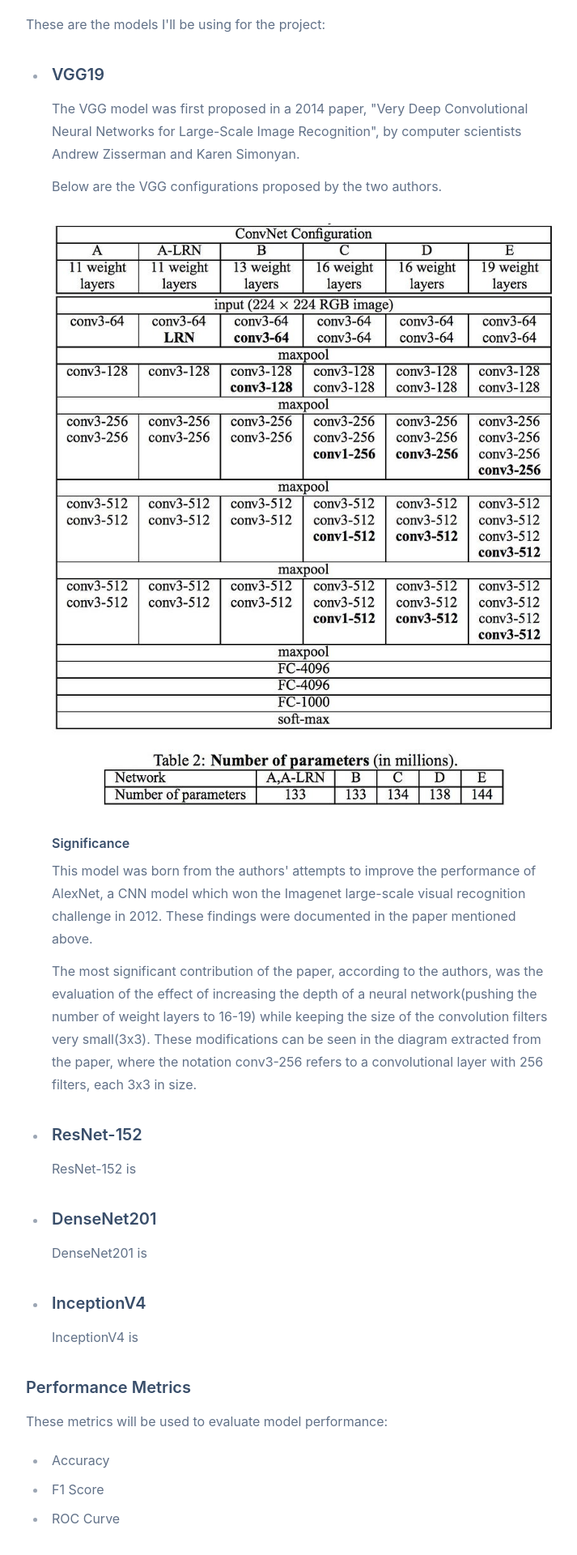
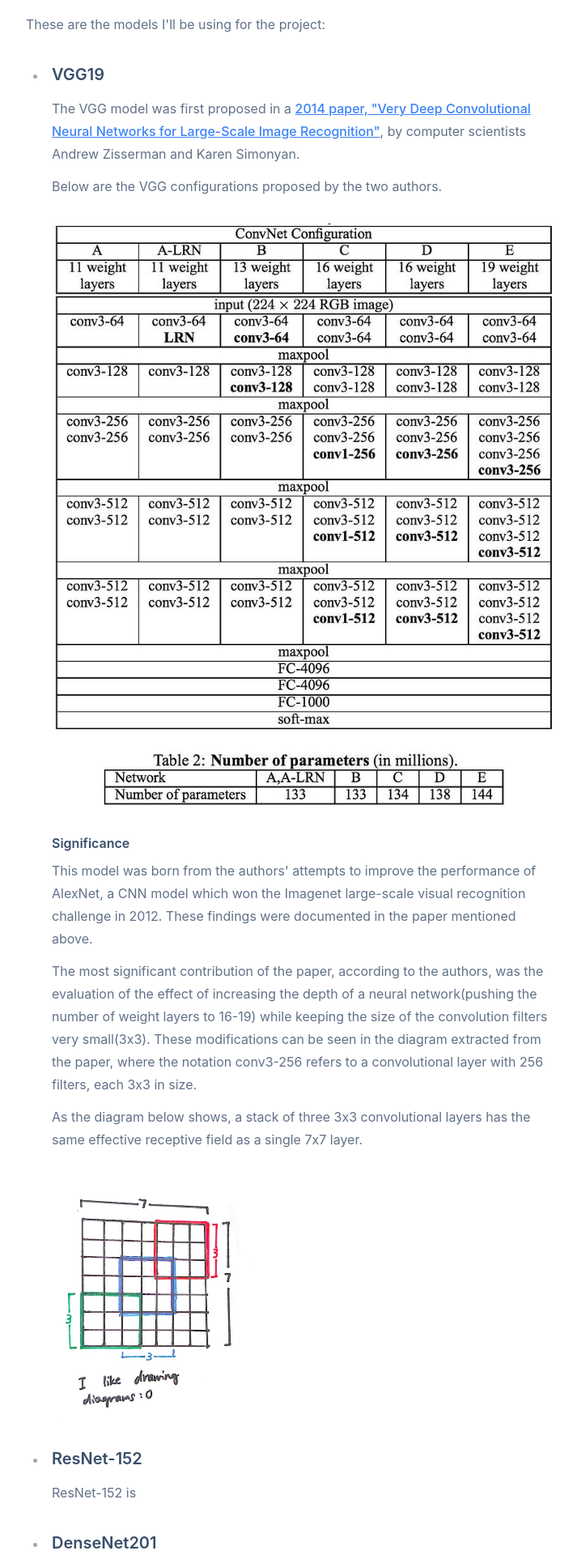
Before and after one commit to orangeguppy/BreakHisScanner, a React (Create React App) app: page /plan in a window 1280 px wide. Shown: the part 380-2300 px from the top of the page at 81% size, without its empty margins (128-841 px from the left). Built offline with nearby package versions, Linux system fonts and the light colour scheme.

Commit message:
Updated assets

```diff
--- a/src/pages/Plan.js
+++ b/src/pages/Plan.js
@@ -1,5 +1,6 @@
 import React from "react";
 import VGG from "../assets/images/internet_images/vgg.jpg"
+import FilterSizes from "../assets/images/hand_drawn/big_small_filters.jpeg"
 function Plan() {
   return(
     <div>
@@ -13,13 +14,14 @@ function Plan() {
         <ul>
           <li>
             <h3>VGG19</h3>
-            <p>The VGG model was first proposed in a 2014 paper, "Very Deep Convolutional Neural Networks for Large-Scale Image Recognition", by computer scientists Andrew Zisserman and Karen Simonyan.</p>
+            <p>The VGG model was first proposed in a <a href='https://arxiv.org/pdf/1409.1556.pdf' target="_blank" class="text-blue-500 hover:underline">2014 paper, "Very Deep Convolutional Neural Networks for Large-Scale Image Recognition"</a>, by computer scientists Andrew Zisserman and Karen Simonyan.</p>
             <p>Below are the VGG configurations proposed by the two authors.</p>
             <figure><img src={VGG} alt="Proposed VGG configurations by the authors" /></figure>
             <h4>Significance</h4>
             <p>This model was born from the authors&apos; attempts to improve the performance of AlexNet, a CNN model which won the Imagenet large-scale visual recognition challenge in 2012. These findings were documented in the paper mentioned above.</p>
             <p>The most significant contribution of the paper, according to the authors, was the evaluation of the effect of increasing the depth of a neural network(pushing the number of weight layers to 16-19) while keeping the size of the convolution filters very small(3x3). These modifications can be seen in the diagram extracted from the paper, where the notation conv3-256 refers to a convolutional layer with 256 filters, each 3x3 in size.</p>
-            <p></p>
+            <p>As the diagram below shows, a stack of three 3x3 convolutional layers has the same effective receptive field as a single 7x7 layer.</p>
+            <figure><img style={{ width: 250, height: 300 }} src={FilterSizes} /></figure>
           </li>
           <li>
             <h3>ResNet-152</h3>
```
Also changed, not shown: src/assets/images/hand_drawn/big_small_filters.jpeg (added).
